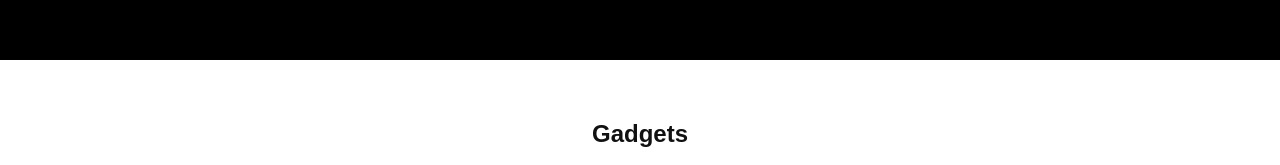
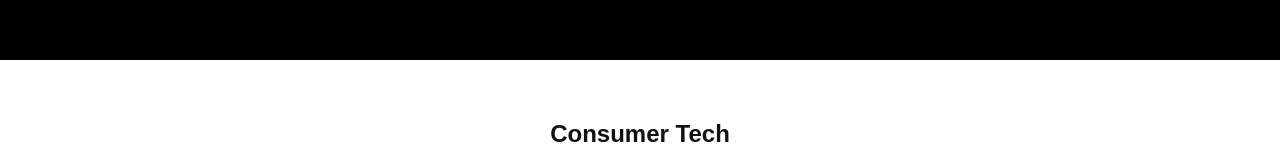
Before and after one commit to vo4o4/topTech, a plain HTML site: page index.html in a window 1280 px wide. Shown: the part 1143-1308 px from the top of the page. Drawn offline with Linux system fonts and the light colour scheme.

Commit message:
changed "gadgets" to "consumer tech"

```diff
--- a/index.html
+++ b/index.html
@@ -243,7 +243,7 @@
         <!-- Gadget news -->
 
         <div class="category" id="Gadgets">
-            <h2>Gadgets</h2>
+            <h2>Consumer Tech</h2>
             <div class="cards">
                 <div class="card">
                     <img src="images/gadgets1.webp" alt="Gadget News 1">
```
Also changed, not shown: template.html (+1 -1 lines).
